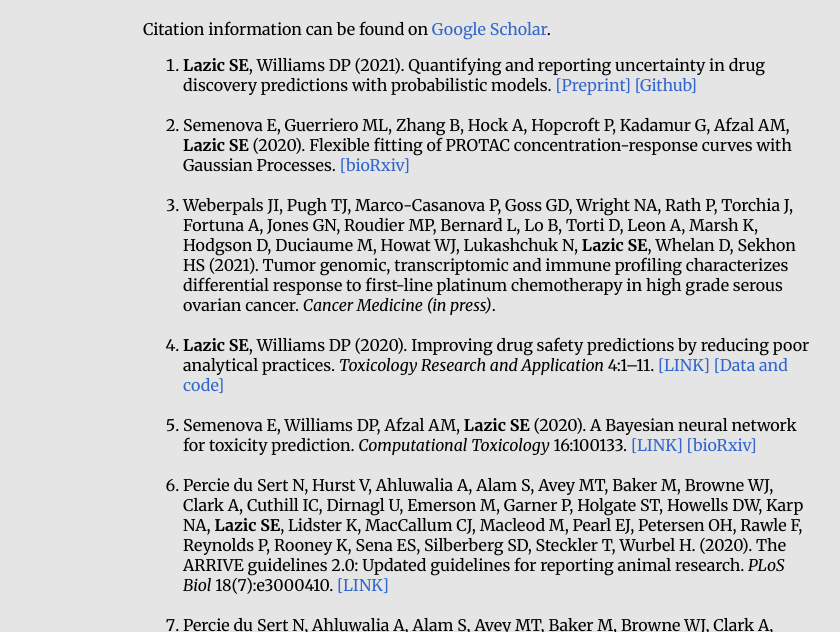
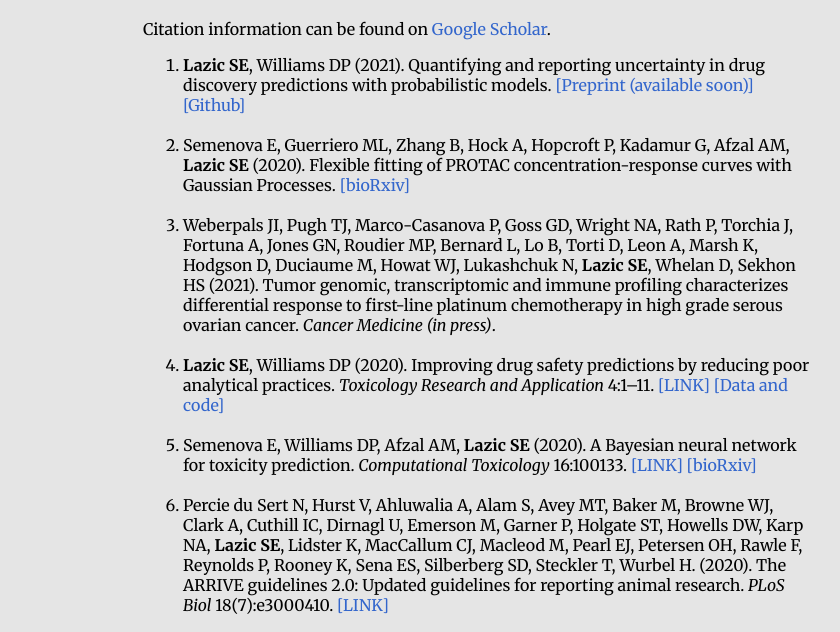
Before and after one commit to stanlazic/stanlazic.github.io, a plain HTML site: page publications.html in a window 1280 px wide. Shown: the part 146-778 px from the top of the page, without its empty margins (161-1001 px from the left). Drawn offline with Linux system fonts and the light colour scheme.

Commit message:
minor edit

```diff
--- a/publications.html
+++ b/publications.html
@@ -27,7 +27,7 @@
 
       <ol>
 
-	<li> <b>Lazic SE</b>, Williams DP (2021). Quantifying and reporting uncertainty in drug discovery predictions with probabilistic models. <a href="PDF/2021_Lazic_ML_uncertainty.pdf" target="blank">[Preprint]</a> <a href="https://github.com/stanlazic/ML_uncertainty_quantification" target="blank">[Github]</a>
+	<li> <b>Lazic SE</b>, Williams DP (2021). Quantifying and reporting uncertainty in drug discovery predictions with probabilistic models. <a href="PDF/2021_Lazic_ML_uncertainty.pdf" target="blank">[Preprint (available soon)]</a> <a href="https://github.com/stanlazic/ML_uncertainty_quantification" target="blank">[Github]</a>
 	</li>
 
 	<li>Semenova E,  Guerriero ML, Zhang B, Hock A, Hopcroft P, Kadamur G, Afzal AM, <b>Lazic SE</b> (2020). Flexible fitting of PROTAC concentration-response curves with Gaussian Processes.  <a href="https://www.biorxiv.org/content/10.1101/2020.11.13.379883v1" target="blank">[bioRxiv]</a>
```
